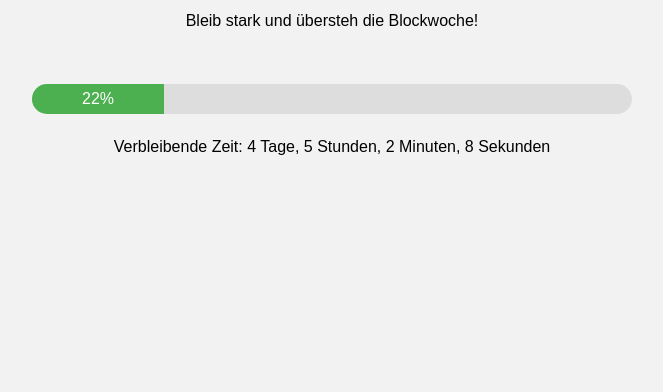
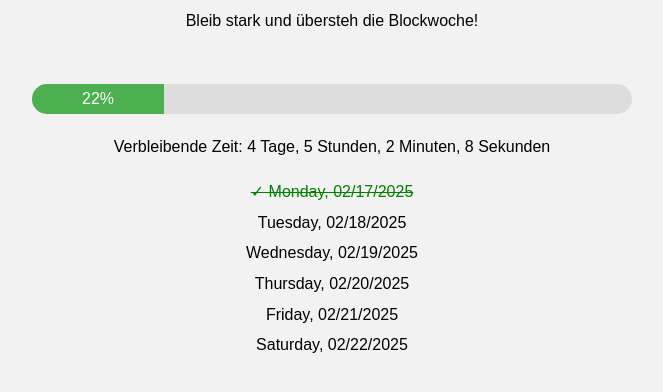
Before and after one commit to tobneu/Blockwoche, a website: page public/index.html in a window 1280 px wide. Shown: the part 106-498 px from the top of the page, without its empty margins (308-971 px from the left). Drawn offline with Linux system fonts and the light colour scheme.

Commit message:
feat: add milestone display and styling
- Added a dynamic checklist for milestones in the HTML.
- Implemented a function to update and display milestones based on start and end dates.
- Styled the milestones list in CSS for better presentation.
- Cleaned up some comments for clarity.

```diff
--- a/public/index.html
+++ b/public/index.html
@@ -2,10 +2,9 @@
 <html>
 <head>
   <meta charset="UTF-8">
-  <!-- Wichtig für mobile Geräte -->
+  <!-- Viewport-Tag für Mobile -->
   <meta name="viewport" content="width=device-width, initial-scale=1.0">
   <title>Blockwoche</title>
-  <!-- Externes CSS einbinden -->
   <link rel="stylesheet" href="styles.css">
 </head>
 <body>
@@ -19,9 +18,10 @@
       <div class="progress-bar" id="progress-bar">0%</div>
     </div>
     <p id="date-info"></p>
+    <!-- Hier wird die dynamische Checkliste eingefügt -->
+    <ul id="milestones"></ul>
   </div>
 
-  <!-- Externer JavaScript-Code -->
   <script src="script.js"></script>
 </body>
 </html>
--- a/public/script.js
+++ b/public/script.js
@@ -1,6 +1,6 @@
 // Setze hier dein Start- und Enddatum ein
 const startDate = new Date('2025-02-17T08:00:00'); // Beispiel: Startdatum
-const endDate = new Date('2025-02-22T18:00:00');   // Beispiel: Enddatum
+const endDate   = new Date('2025-02-22T18:00:00');   // Beispiel: Enddatum
 
 function updateProgress() {
   const now = new Date();
@@ -15,7 +15,6 @@ function updateProgress() {
   progressBar.style.width = progress + '%';
   progressBar.textContent = progress + '%';
 
-  // Zeige die verbleibende Zeit oder den Endstatus an
   const dateInfo = document.getElementById('date-info');
   if (now < startDate) {
     dateInfo.textContent = 'Die Blockwoche hat noch nicht begonnen.';
@@ -29,8 +28,45 @@ function updateProgress() {
     const seconds = Math.floor((timeLeft / 1000) % 60);
     dateInfo.textContent = `Verbleibende Zeit: ${days} Tage, ${hours} Stunden, ${minutes} Minuten, ${seconds} Sekunden`;
   }
+
+  updateMilestones();
 }
 
-// Aktualisiere die Fortschrittsanzeige jede Sekunde
+function updateMilestones() {
+  const milestonesContainer = document.getElementById('milestones');
+  milestonesContainer.innerHTML = ''; // Alte Einträge löschen
+
+  // Erstelle Kopien von Start- und Enddatum und setze die Uhrzeit auf Mitternacht
+  let current = new Date(startDate);
+  current.setHours(0,0,0,0);
+  const end = new Date(endDate);
+  end.setHours(0,0,0,0);
+
+  // Heutiges Datum, ebenfalls auf Mitternacht gesetzt
+  const today = new Date();
+  today.setHours(0,0,0,0);
+
+  // Schleife durch alle Tage von Start bis Enddatum
+  while (current <= end) {
+    const li = document.createElement('li');
+    // Formatierung: Wochentag, Datum
+    const options = { weekday: 'long', year: 'numeric', month: '2-digit', day: '2-digit' };
+    li.textContent = current.toLocaleDateString(undefined, options);
+
+    // Wenn der Tag vor heute liegt, als "überlebt" markieren:
+    if (current < today) {
+      li.style.textDecoration = 'line-through';
+      li.style.color = 'green';
+      li.textContent = '✓ ' + li.textContent;
+    }
+
+    milestonesContainer.appendChild(li);
+    // Gehe zum nächsten Tag
+    current.setDate(current.getDate() + 1);
+  }
+}
+
+// Initiale Aktualisierung
 updateProgress();
+// Aktualisiere die Anzeige jede Sekunde
 setInterval(updateProgress, 1000);
--- a/public/styles.css
+++ b/public/styles.css
@@ -39,3 +39,14 @@
     margin: 10px 0;
     padding: 0 10px;
   }
+
+  #milestones {
+    list-style-type: none;
+    padding: 0;
+    margin-top: 20px;
+  }
+
+  #milestones li {
+    margin: 5px 0;
+    font-size: 1rem;
+  }
```
